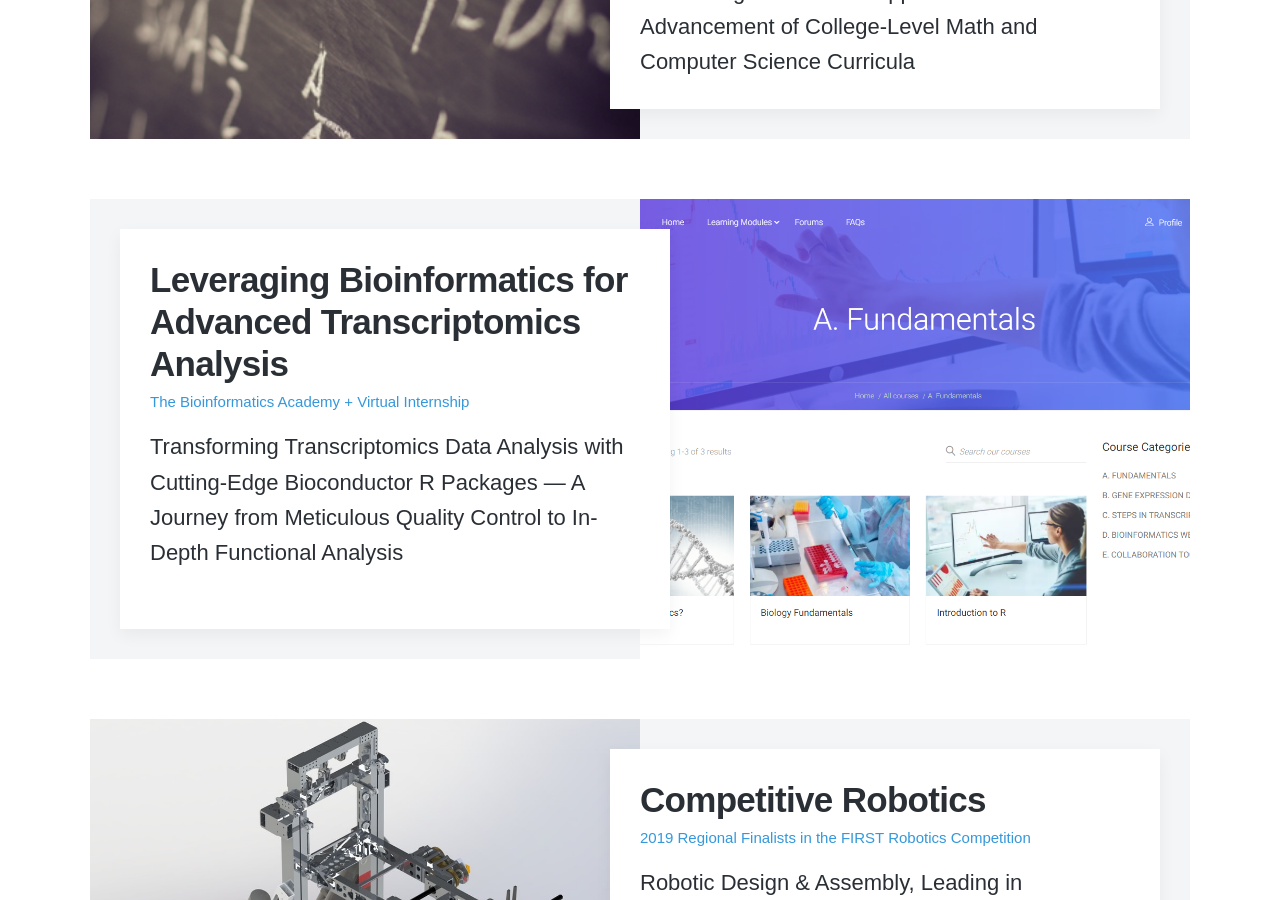
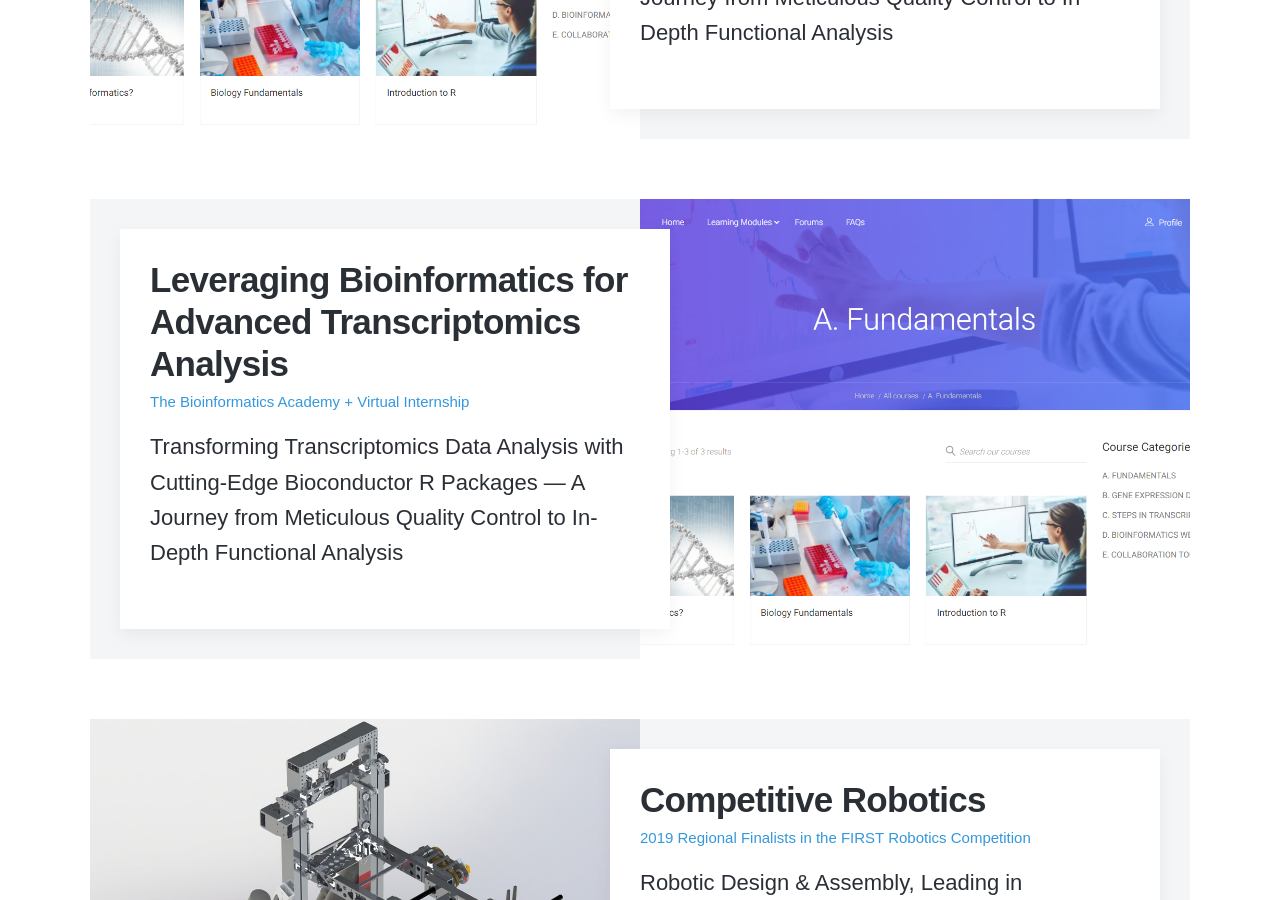
Before and after one commit to disha-22/disha-22.github.io, a Jekyll site: the page built from index.html, in a window 1280 px wide and 900 px high, scrolled down 1953 px. Built offline with Jekyll 4.4.1, drawn with Linux system fonts in a browser that asks for light colours; nearby versions of some CDN libraries; some web fonts are replaced.

Commit message:
Update step.md

```diff
--- a/_projects/step.md
+++ b/_projects/step.md
@@ -1,9 +1,9 @@
 ---
-title: 'Advancing Educational Paradigms through Data Analytics'
-subtitle: 'Research Intern in MIT's STEP Lab - Summer 2023 to Present'
-date: 2023-02-25 00:00:00
-description: 'Engaged in Transformative Research on Project-based Learning (PBL) Adoption and Curricula, Co-Authoring for AERA Conference'
-featured_image: '/images/investigative-research-960.jpg'
+title: 'Leveraging Bioinformatics for Advanced Transcriptomics Analysis'
+subtitle: 'The Bioinformatics Academy + Virtual Internship'
+date: 2018-06-30 00:00:00
+description: Transforming Transcriptomics Data Analysis with Cutting-Edge Bioconductor R Packages — A Journey from Meticulous Quality Control to In-Depth Functional Analysis
+featured_image: '/images/ba-1.PNG'
 ---
 
 <h4>Leveraging Data Analytics to Revolutionize Project-Based Learning (PBL) in Education</h4>
```
